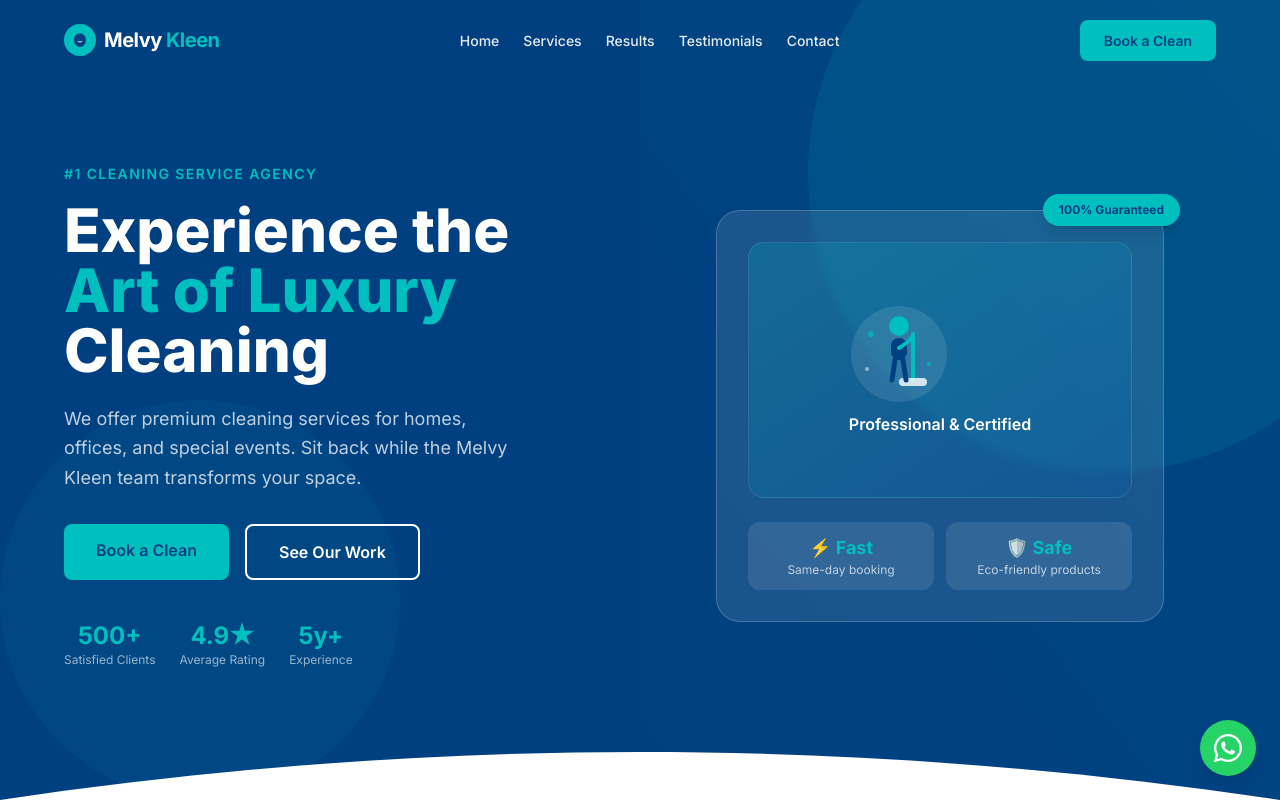
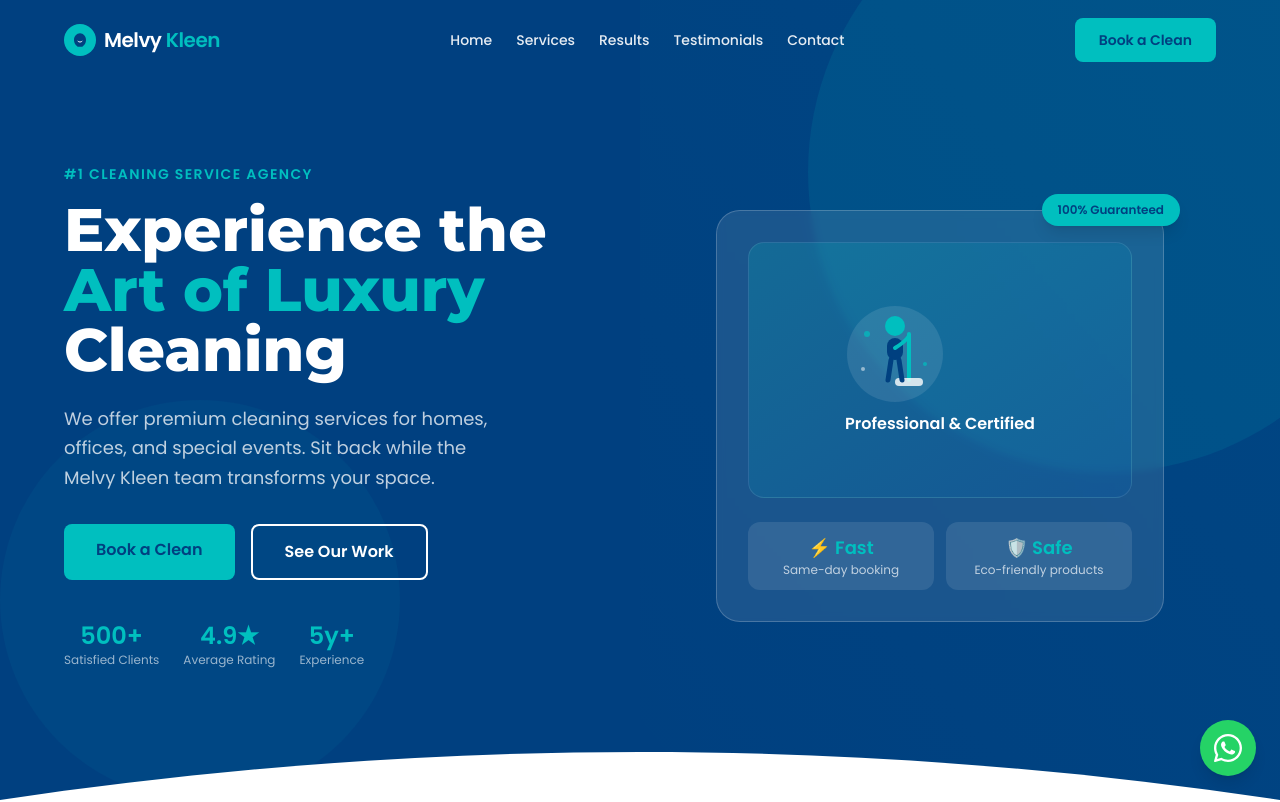
Before and after one commit to hermes13002/Melvy-Kleen-Website, a React (Vite) app: page / in a window 1280 px wide. Shown: the top 802 px of the page. Built offline with nearby package versions, Linux system fonts and the light colour scheme.

Commit message:
style: update typography to Poppins and Montserrat

```diff
--- a/index.html
+++ b/index.html
@@ -1,17 +1,23 @@
 <!doctype html>
 <html lang="en">
+
 <head>
   <meta charset="UTF-8" />
   <link rel="icon" type="image/svg+xml" href="/favicon.svg" />
   <meta name="viewport" content="width=device-width, initial-scale=1.0" />
-    <meta name="description" content="Melvy Kleen – Premium professional cleaning services. Book a clean today and experience the art of luxury cleaning." />
+  <meta name="description"
+    content="Melvy Kleen – Premium professional cleaning services. Book a clean today and experience the art of luxury cleaning." />
   <link rel="preconnect" href="https://fonts.googleapis.com" />
   <link rel="preconnect" href="https://fonts.gstatic.com" crossorigin />
-    <link href="https://fonts.googleapis.com/css2?family=Inter:wght@300;400;500;600;700;800&display=swap" rel="stylesheet" />
+  <link
+    href="https://fonts.googleapis.com/css2?family=Montserrat:wght@500;600;700;800&family=Poppins:wght@300;400;500;600&display=swap"
+    rel="stylesheet" />
   <title>Melvy Kleen – Premium Cleaning Services</title>
 </head>
+
 <body>
   <div id="root"></div>
   <script type="module" src="/src/main.tsx"></script>
 </body>
+
 </html>
--- a/src/index.css
+++ b/src/index.css
@@ -5,11 +5,20 @@
 @layer base {
   html {
     scroll-behavior: smooth;
-    font-family: 'Inter', system-ui, sans-serif;
+    font-family: 'Poppins', system-ui, sans-serif;
   }
 
   body {
     @apply text-gray-800 bg-white antialiased;
+  }
+
+  h1,
+  h2,
+  h3,
+  h4,
+  h5,
+  h6 {
+    @apply font-heading;
   }
 
   *,
@@ -29,35 +38,23 @@
   }
 
   .btn-primary {
-    @apply bg-brand-cyan text-brand-blue font-semibold px-6 py-3 rounded-lg
-           transition-all duration-200 hover:bg-brand-cyan-light hover:shadow-lg
-           hover:-translate-y-0.5 active:translate-y-0 focus:outline-none
-           focus:ring-2 focus:ring-brand-cyan focus:ring-offset-2;
+    @apply bg-brand-cyan text-brand-blue font-semibold px-6 py-3 rounded-lg transition-all duration-200 hover:bg-brand-cyan-light hover:shadow-lg hover:-translate-y-0.5 active:translate-y-0 focus:outline-none focus:ring-2 focus:ring-brand-cyan focus:ring-offset-2;
   }
 
   .btn-outline {
-    @apply border-2 border-brand-cyan text-brand-cyan font-semibold px-6 py-3
-           rounded-lg transition-all duration-200 hover:bg-brand-cyan hover:text-brand-blue
-           hover:shadow-lg hover:-translate-y-0.5 active:translate-y-0
-           focus:outline-none focus:ring-2 focus:ring-brand-cyan focus:ring-offset-2;
+    @apply border-2 border-brand-cyan text-brand-cyan font-semibold px-6 py-3 rounded-lg transition-all duration-200 hover:bg-brand-cyan hover:text-brand-blue hover:shadow-lg hover:-translate-y-0.5 active:translate-y-0 focus:outline-none focus:ring-2 focus:ring-brand-cyan focus:ring-offset-2;
   }
 
   .btn-white {
-    @apply bg-white text-brand-blue font-semibold px-6 py-3 rounded-lg
-           transition-all duration-200 hover:bg-brand-light hover:shadow-lg
-           hover:-translate-y-0.5 active:translate-y-0 focus:outline-none
-           focus:ring-2 focus:ring-white focus:ring-offset-2 focus:ring-offset-brand-blue;
+    @apply bg-white text-brand-blue font-semibold px-6 py-3 rounded-lg transition-all duration-200 hover:bg-brand-light hover:shadow-lg hover:-translate-y-0.5 active:translate-y-0 focus:outline-none focus:ring-2 focus:ring-white focus:ring-offset-2 focus:ring-offset-brand-blue;
   }
 
   .card {
-    @apply bg-white rounded-2xl shadow-sm border border-gray-100 p-6
-           transition-all duration-300 hover:shadow-xl hover:-translate-y-1;
+    @apply bg-white rounded-2xl shadow-sm border border-gray-100 p-6 transition-all duration-300 hover:shadow-xl hover:-translate-y-1;
   }
 
   .input-field {
-    @apply w-full px-4 py-3 rounded-lg border border-gray-200 bg-white text-gray-800
-           placeholder-gray-400 focus:outline-none focus:ring-2 focus:ring-brand-cyan
-           focus:border-transparent transition-all duration-200;
+    @apply w-full px-4 py-3 rounded-lg border border-gray-200 bg-white text-gray-800 placeholder-gray-400 focus:outline-none focus:ring-2 focus:ring-brand-cyan focus:border-transparent transition-all duration-200;
   }
 
   .input-error {
--- a/tailwind.config.js
+++ b/tailwind.config.js
@@ -15,7 +15,8 @@ export default {
         },
       },
       fontFamily: {
-        sans: ['Inter', 'system-ui', 'sans-serif'],
+        sans: ['Poppins', 'system-ui', 'sans-serif'],
+        heading: ['Montserrat', 'system-ui', 'sans-serif'],
       },
       animation: {
         'fade-in': 'fadeIn 0.6s ease-out forwards',
```
Lines whose indentation alone changed are shown as unchanged.
